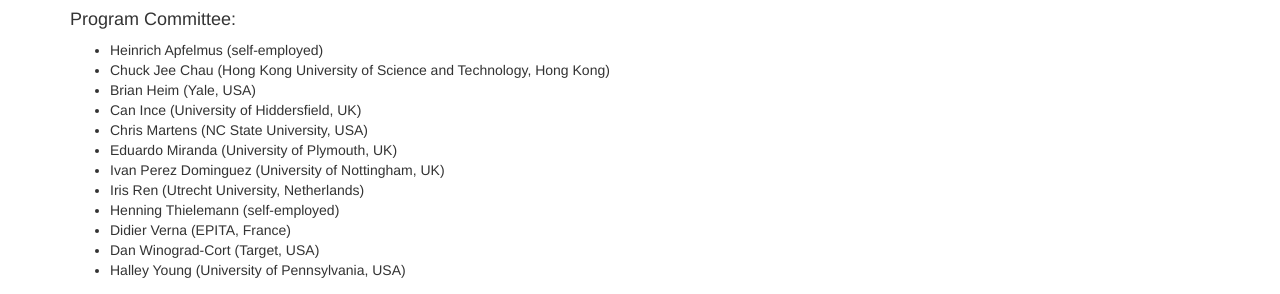
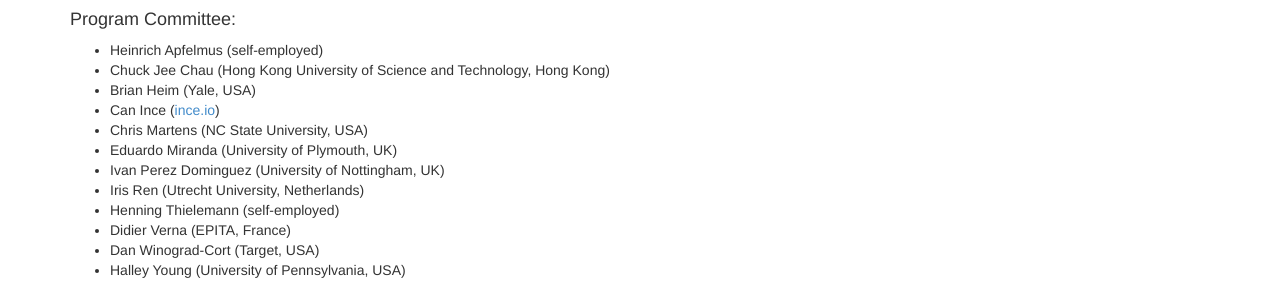
Before and after one commit to functional-art/functional-art.github.com, a Jekyll site: the page built from 2018/index.md, in a window 1280 px wide. Shown: the part 2012-2306 px from the top of the page. Built offline with Jekyll 4.4.1, drawn with Linux system fonts in a browser that asks for light colours; nearby versions of some CDN libraries.

Commit message:
update Can Ince affiliation

```diff
--- a/2018/index.md
+++ b/2018/index.md
@@ -163,7 +163,7 @@
 * Heinrich Apfelmus (self-employed)
 * Chuck Jee Chau (Hong Kong University of Science and Technology, Hong Kong)
 * Brian Heim (Yale, USA)
-* Can Ince (University of Hiddersfield, UK)
+* Can Ince ([ince.io](http://ince.io))
 * Chris Martens (NC State University, USA)
 * Eduardo Miranda (University of Plymouth, UK)
 * Ivan Perez Dominguez (University of Nottingham, UK)
```
